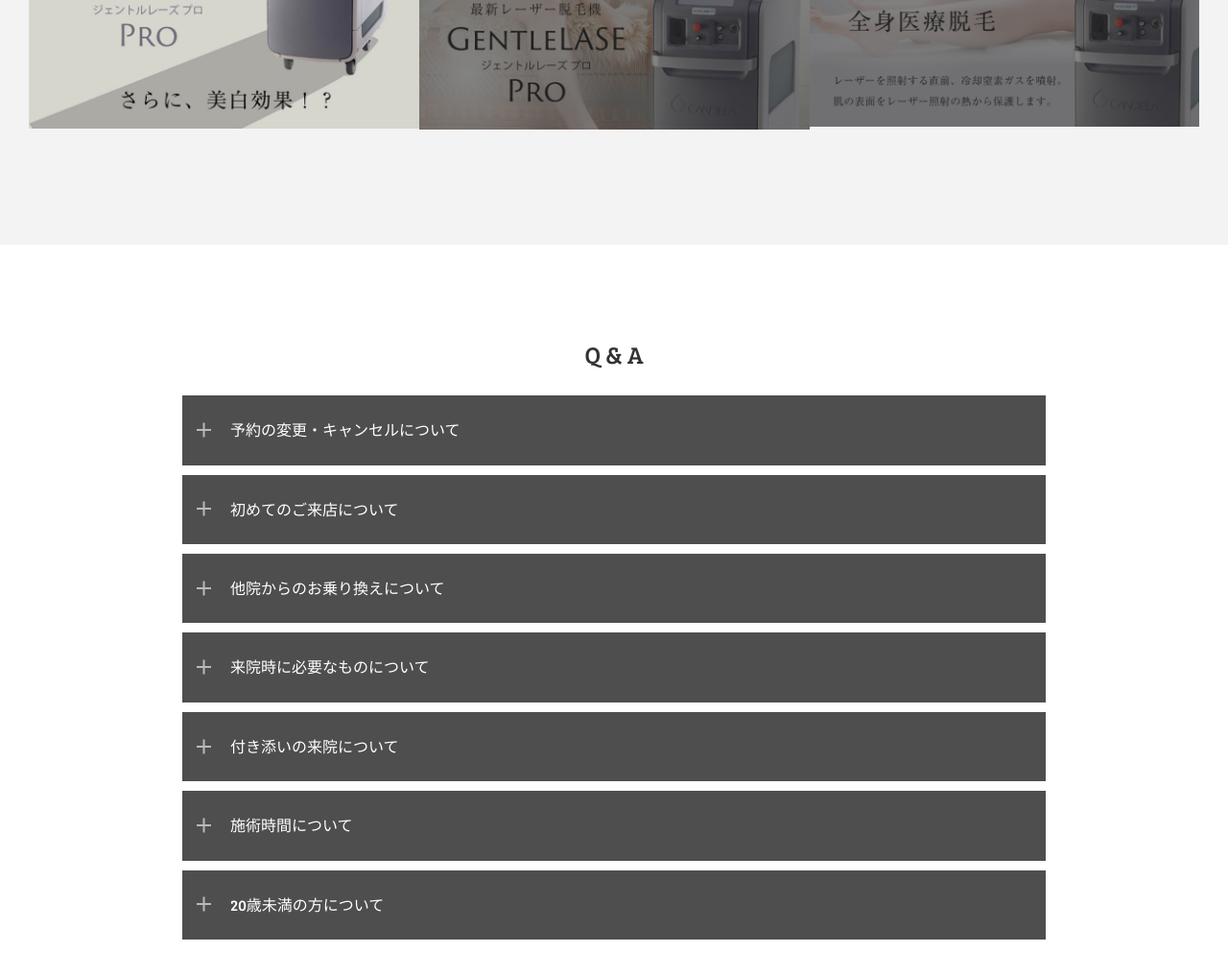
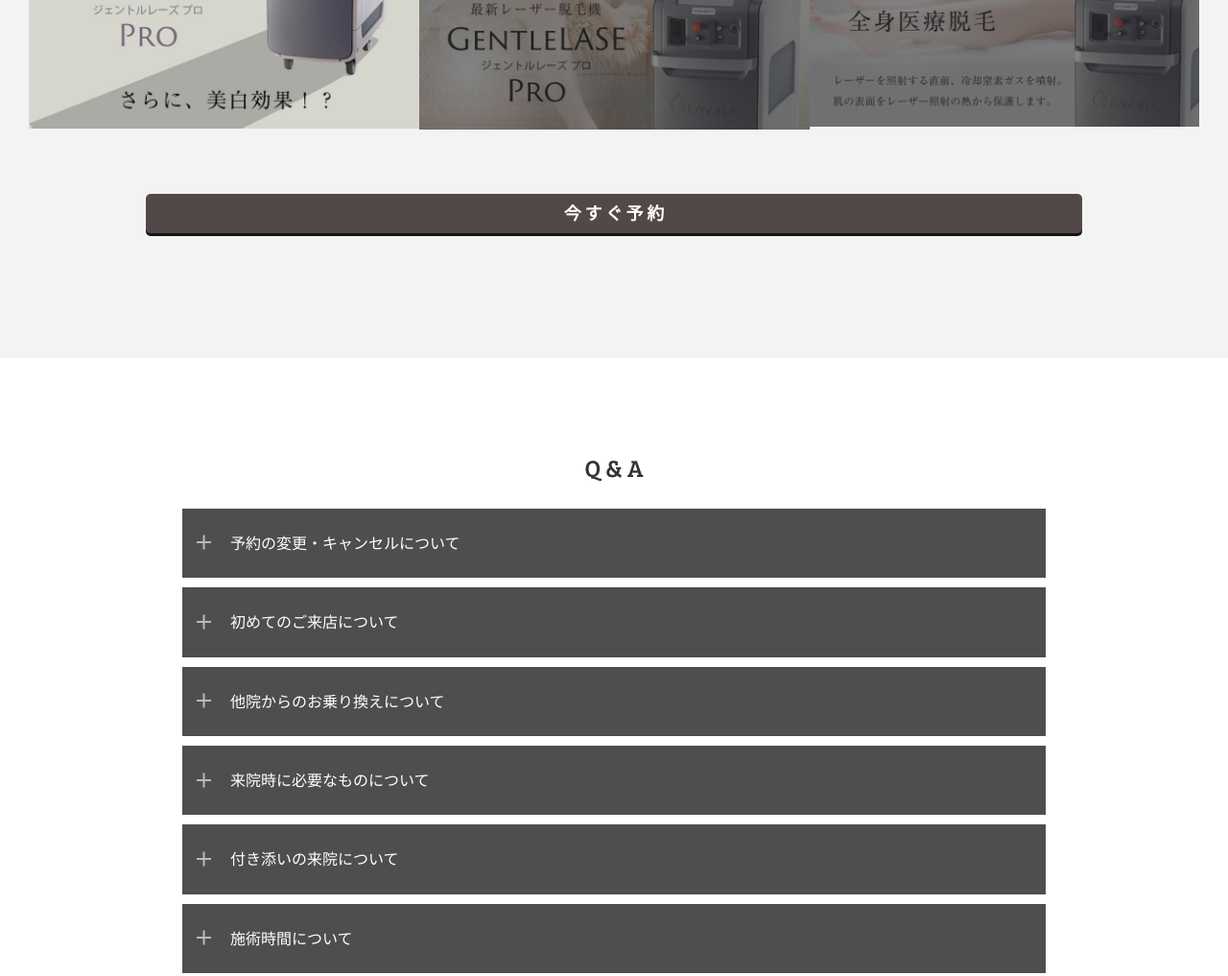
Before and after one commit to Sho-Um/omotesando-movie-lp, a plain HTML site: page docs/index.html in a window 1280 px wide. Shown: the part 3180-4197 px from the top of the page at 96% size. Drawn offline with nearby package versions, Linux system fonts and the light colour scheme; some packages are replaced by stand-ins of ours; a script that the page names is missing.

Commit message:
予約ボタンの追加

```diff
--- a/docs/css/style.css
+++ b/docs/css/style.css
@@ -495,3 +495,46 @@ img{
 	margin:0 3% 3% 3%;
     padding: 3%;
 }
+
+.shiny-btn4 {
+	display: block;
+	position: relative;
+	width: 80%;/*ボタンの幅*/
+	padding: 10px 0;
+	margin: 30px auto;
+	background-color: #534848;/*ボタンの色*/
+	box-shadow: 0 3px 0 0 rgb(20, 20, 20);/*影の色(rgbaの値を変更)*/
+	border-radius: 5px;
+	font-weight: bold;
+	font-size: 18px;
+	color: #fff;
+	text-align: center;
+	text-decoration: none;
+	overflow: hidden;
+	transition: 0.2s;
+}
+
+.shiny-btn4:hover {
+	text-decoration: none;
+	color: #fff;
+	opacity: 0.7;
+	box-shadow: none;
+	-webkit-transform: translateY(3px);
+}
+.shiny-btn4::before {
+	position: absolute;
+	content: '';
+	display: inline-block;
+	top: -180px;
+	left: 0;
+	width: 30px;
+	height: 100%;
+	background-color: #fff;
+	animation: shiny-btn4 3s ease-in-out infinite;
+}
+@-webkit-keyframes shiny-btn4 {
+	0% { -webkit-transform: scale(0) rotate(45deg); opacity: 0; }
+	80% { -webkit-transform: scale(0) rotate(45deg); opacity: 0.5; }
+	81% { -webkit-transform: scale(4) rotate(45deg); opacity: 1; }
+	100% { -webkit-transform: scale(50) rotate(45deg); opacity: 0; }
+}
--- a/docs/index.html
+++ b/docs/index.html
@@ -75,6 +75,8 @@
                             <li><img src="images/hair_removal.png" alt=""></li>
                             <li><img src="images/laser.png" alt=""></li>
                         </ul>
+
+                        <h1><br><br><a href="#" class="shiny-btn4">今 す ぐ 予 約</a></h1>
                     <!--/wrapper--></div>
 
                 <p></p>
@@ -141,6 +143,7 @@
                     </ul>
             <!--/area3--></section>
                 <section id="area-4">
+                    <h1><a href="#" class="shiny-btn4">今 す ぐ 予 約</a></h1>
                 <h2></h2>
             <!--/area4--></section>
                 <section id="area-5">
```
